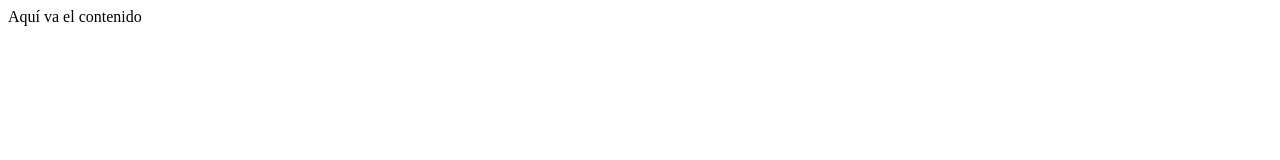
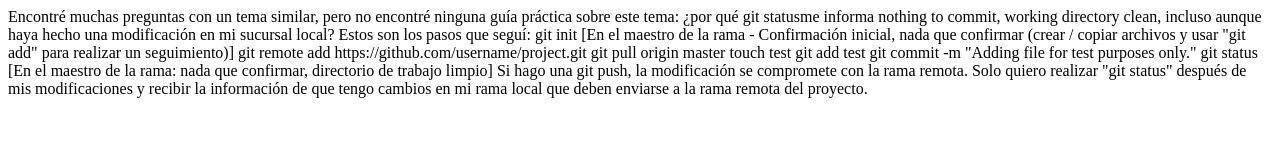
Before and after one commit to LGsus69/Git-Curso, a plain HTML site: page index.html in a window 1280 px wide. Drawn offline with Linux system fonts and the light colour scheme.

Commit message:
egundo commit Please enter the commit message for your changes. Lines starting

```diff
--- a/index.html
+++ b/index.html
@@ -3,6 +3,16 @@
 		<title>Mi página de ejemplo</title>
 	</head>
 	<body>
-	Aquí va el contenido
+	<p>Encontré muchas preguntas con un tema similar, pero no encontré ninguna guía práctica sobre este tema: ¿por qué git statusme informa nothing to commit, working directory clean, incluso aunque haya hecho una modificación en mi sucursal local?
+
+        Estos son los pasos que seguí:
+
+        git init [En el maestro de la rama - Confirmación inicial, nada que confirmar (crear / copiar archivos y usar "git add" para realizar un seguimiento)]
+        git remote add https://github.com/username/project.git
+        git pull origin master         touch test
+        git add test
+        git commit -m "Adding file for test purposes only."
+        git status [En el maestro de la rama: nada que confirmar, directorio de trabajo limpio]
+        Si hago una git push, la modificación se compromete con la rama remota. Solo quiero realizar "git status" después de mis modificaciones y recibir la información de que tengo cambios en mi rama local que deben enviarse a la rama remota del proyecto.</p>
 	</body>
 </html>
```
